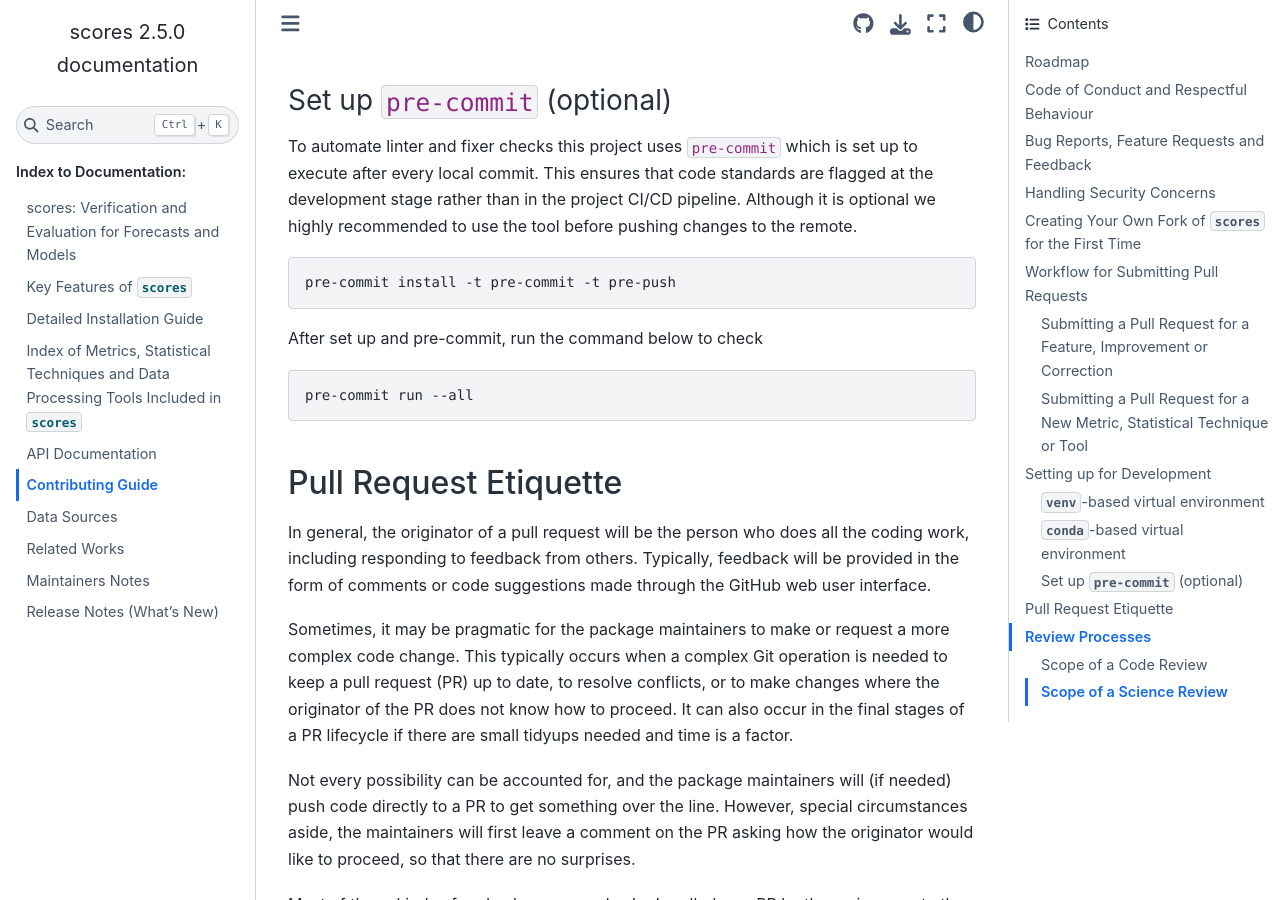
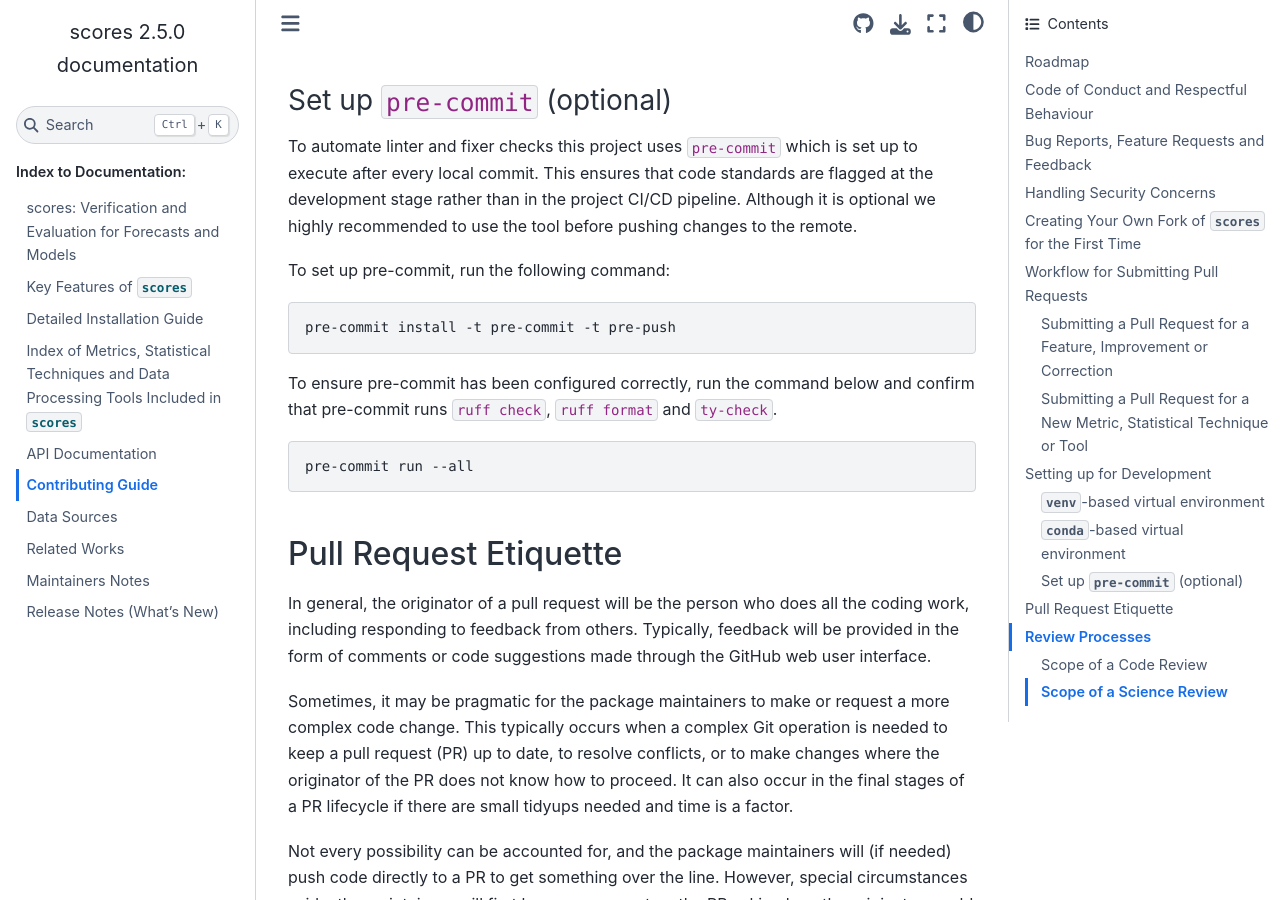
Before and after one commit to nci/scores, a Sphinx documentation site: the page built from docs/contributing.md, in a window 1280 px wide and 900 px high, scrolled down 4599 px. Built offline with Sphinx 7.4.7 and the Sphinx Book theme 1.1.4, drawn with Linux system fonts in a browser that asks for light colours; pages that are not in the unit, such as notebooks, are missing from menus.

Commit message:
Slight modifications to pre-commit instructions (#1010)

````diff
--- a/docs/contributing.md
+++ b/docs/contributing.md
@@ -115,11 +115,12 @@ An editable installation is recommended. This is deliberate, to make the process
 
 To automate linter and fixer checks this project uses `pre-commit` which is set up to execute after every local commit. This ensures that code standards are flagged at the development stage rather than in the project CI/CD pipeline. Although it is optional we highly recommended to use the tool before pushing changes to the remote.
 
+To set up pre-commit, run the following command:
 ```bash
 pre-commit install -t pre-commit -t pre-push
 ```
 
-After set up and pre-commit, run the command below to check
+To ensure pre-commit has been configured correctly, run the command below and confirm that pre-commit runs `ruff check`, `ruff format` and `ty-check`.
 ```bash
 pre-commit run --all
 ```
````
